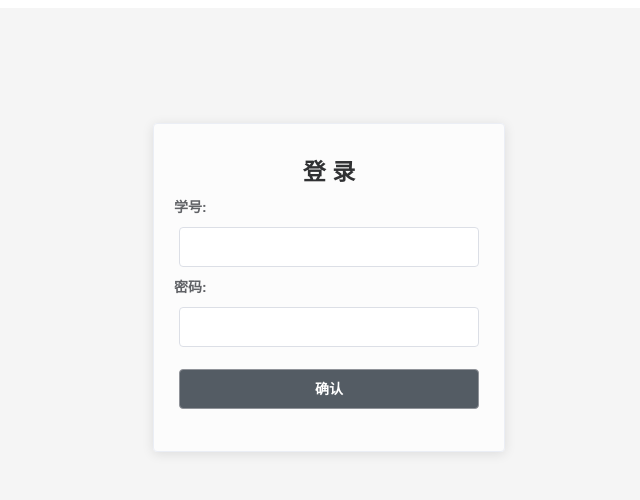
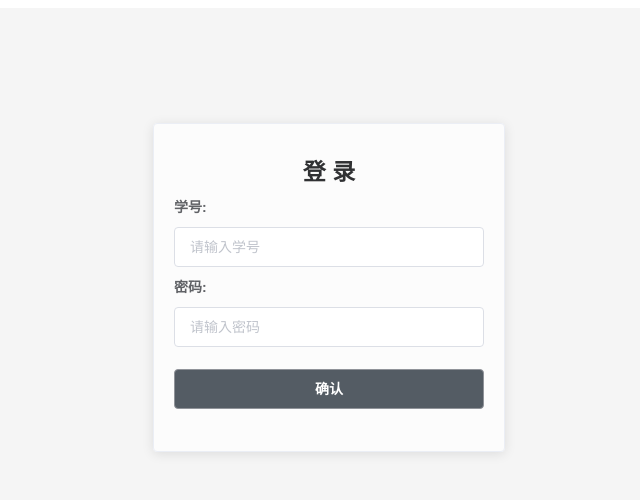
Before and after one commit to QimengWang/SQL-FrontEnd, a Vue app: page /#/ in a window 1280 px wide. Shown: the top 500 px of the page, without its empty margins (303-943 px from the left). Built offline with nearby package versions, Linux system fonts and the light colour scheme; what iview would draw is missing.

Commit message:
Minor change

```diff
--- a/src/components/Login.vue
+++ b/src/components/Login.vue
@@ -7,13 +7,13 @@
         </div>
           <el-form :model="stu" style="font-weight: bold">
             <el-form-item label="学号:" style="display: inline;">
-              <el-input style="width: 300px" v-model="stu.id"></el-input>
+              <el-input placeholder="请输入学号" style="width: 310px" v-model="stu.id"></el-input>
             </el-form-item>
             <el-form-item label="密码:">
-              <el-input style="width: 300px" v-model="stu.password"></el-input>
+              <el-input placeholder="请输入密码" style="width: 310px" v-model="stu.password" show-password></el-input>
             </el-form-item>
             <el-form-item>
-              <el-button @click="login" type="info" style="width: 300px; background-color: #545c64; font-weight: bold">
+              <el-button @click="login" type="info" style="width: 310px; background-color: #545c64; font-weight: bold">
                 确认
               </el-button>
             </el-form-item>
```
